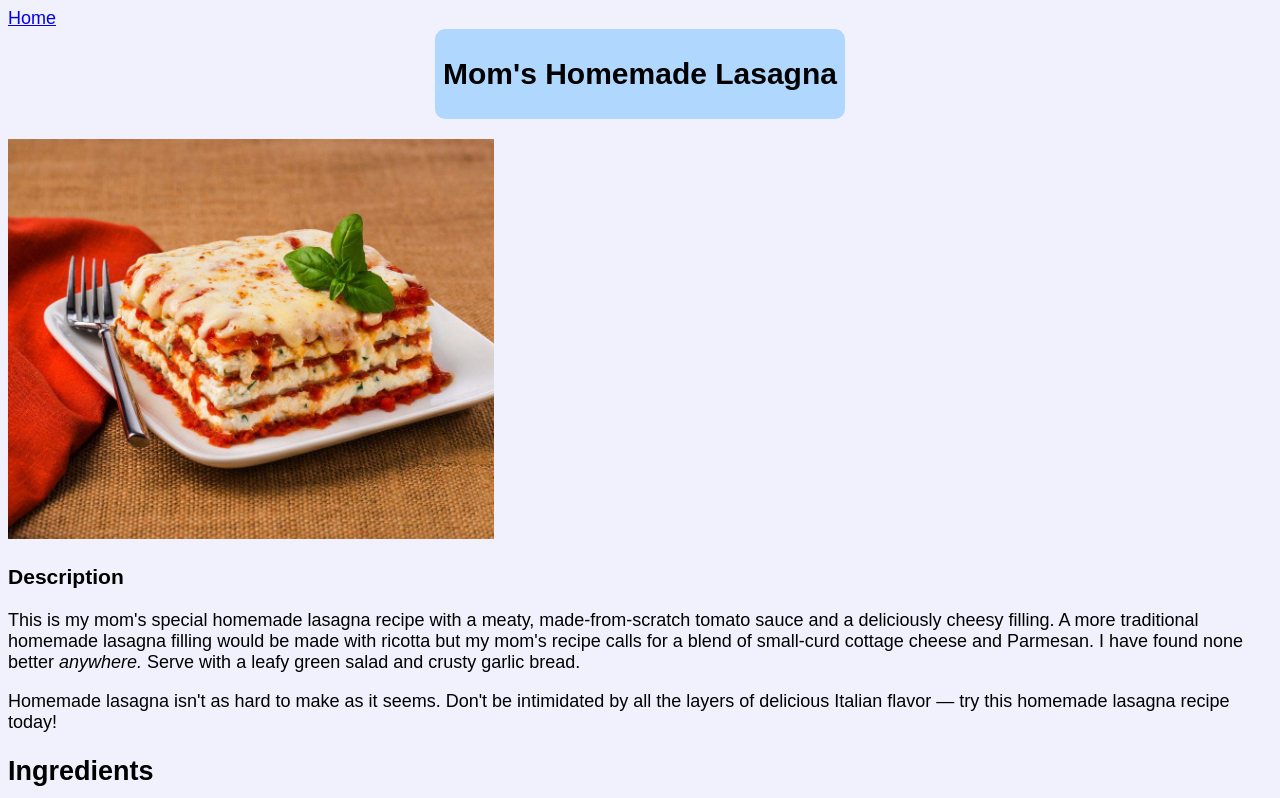
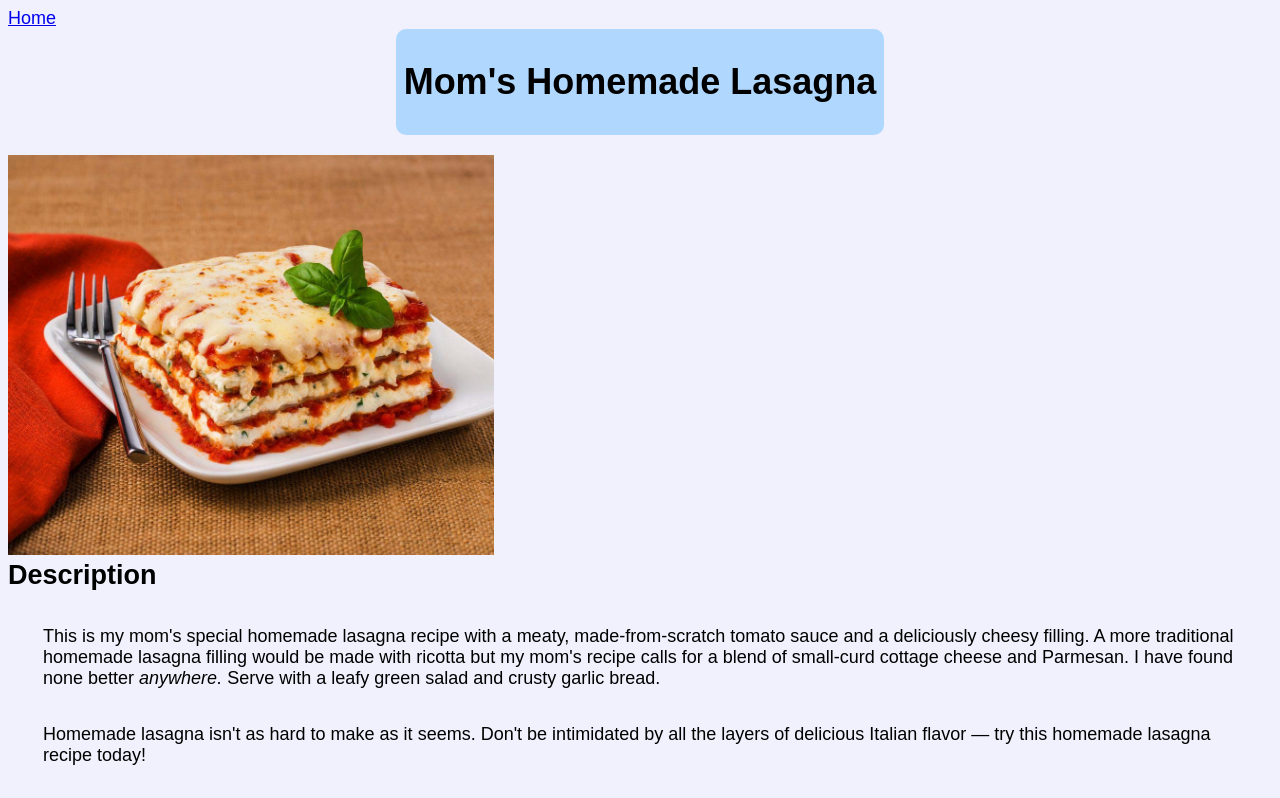
Before and after one commit to xXvanityXx/odin-recipes, a plain HTML site: page recipes/lasagna.html in a window 1280 px wide. Shown: the top 798 px of the page. Drawn offline with Linux system fonts and the light colour scheme.

Commit message:
Adjust recipe subheadings

```diff
--- a/recipes/lasagna.html
+++ b/recipes/lasagna.html
@@ -11,10 +11,10 @@
             <h1>Mom's Homemade Lasagna</h1>
         </div>
         <img src="../images/lasagna.jpg" height="400">
-        <h3>Description</h3>
+        <h2 class="recipe-subheading">Description</h2>
         <p>This is my mom's special homemade lasagna recipe with a meaty, made-from-scratch tomato sauce and a deliciously cheesy filling. A more traditional homemade lasagna filling would be made with ricotta but my mom's recipe calls for a blend of small-curd cottage cheese and Parmesan. I have found none better <em>anywhere.</em> Serve with a leafy green salad and crusty garlic bread.</p>
         <p>Homemade lasagna isn't as hard to make as it seems. Don't be intimidated by all the layers of delicious Italian flavor — try this homemade lasagna recipe today!</p>
-        <h2>Ingredients</h2>
+        <h2 class="recipe-subheading">Ingredients</h2>
 
         <div class="list">
             <ul>
@@ -30,7 +30,7 @@
             </ul>
         </div>
 
-        <h2>Method</h2>
+        <h2 class="recipe-subheading">Method</h2>
         <p>Making homemade lasagna is much easier than it looks. Here's a brief overview of what you can expect:</p>
         <div class="list">
             <ol>
--- a/styles.css
+++ b/styles.css
@@ -20,11 +20,9 @@ body {
 .recipe-heading {
     border: 0px;
     background-color: rgba(156, 207, 255, 0.753);
-    font-size: 15px;
     max-width: max-content;
     padding: 8px;
-    text-align: center;
-    margin: auto;
+    margin: 0 auto;
     margin-bottom: 20px;
     box-sizing: border-box;
     border-radius: 10px;
@@ -41,6 +39,10 @@ li {
     margin-top: 8px;
 }
 
+.recipe-subheading {
+    margin: 0 auto;
+}
+
 p {
-    background-color: ;
+    margin: 35px;
 }
```
Also changed, not shown: recipes/cacio-e-pepe.html (+6 -3 lines), recipes/yaki-udon.html (+2 -2 lines).
